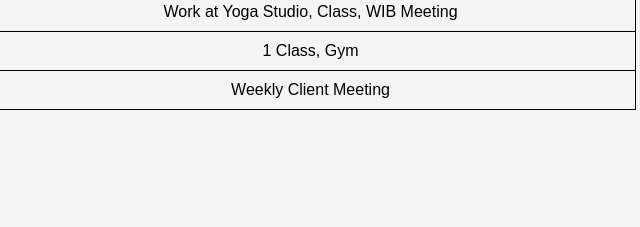
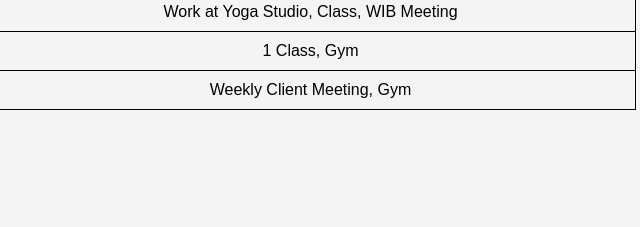
Before and after one commit to belladixon/idxon-personal-web-page, a plain HTML site: page schedule.html in a window 1280 px wide. Shown: the part 205-432 px from the top of the page, 252-892 px from the left. Drawn offline with Linux system fonts and the light colour scheme.

Commit message:
final version of website

```diff
--- a/schedule.html
+++ b/schedule.html
@@ -43,7 +43,7 @@
 
 <tr>
 <td>Friday</td>
-<td>Weekly Client Meeting</td>
+<td>Weekly Client Meeting, Gym</td>
 </tr>
 
 </table>
```
